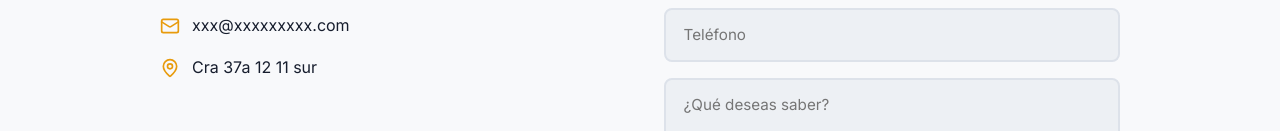
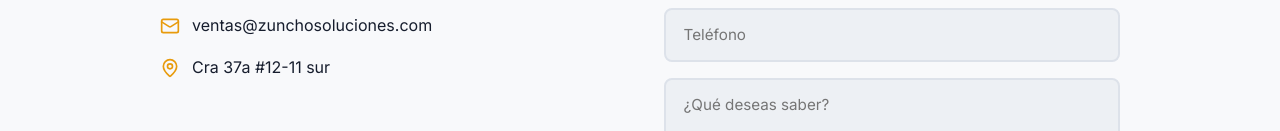
Before and after one commit to Miguel-Mantilla/Fabrica-Zuncho, a website: page public/index.html in a window 1280 px wide. Shown: the part 3034-3165 px from the top of the page. Drawn offline with Linux system fonts and the light colour scheme.

Commit message:
Actualizacion Contacto

```diff
--- a/public/index.html
+++ b/public/index.html
@@ -347,7 +347,7 @@
                 <rect height="16" rx="2" width="20" x="2" y="4"></rect>
                 <path d="m22 7-8.97 5.7a1.94 1.94 0 0 1-2.06 0L2 7"></path>
               </svg>
-              <span>xxx@xxxxxxxxx.com</span>
+              <span>ventas@zunchosoluciones.com</span>
             </div>
             <div class="contact-line">
               <svg
@@ -366,7 +366,7 @@
                 ></path>
                 <circle cx="12" cy="10" r="3"></circle>
               </svg>
-              <span>Cra 37a 12 11 sur</span>
+              <span>Cra 37a #12-11 sur</span>
             </div>
           </div>
           <div class="contact-container">
```
